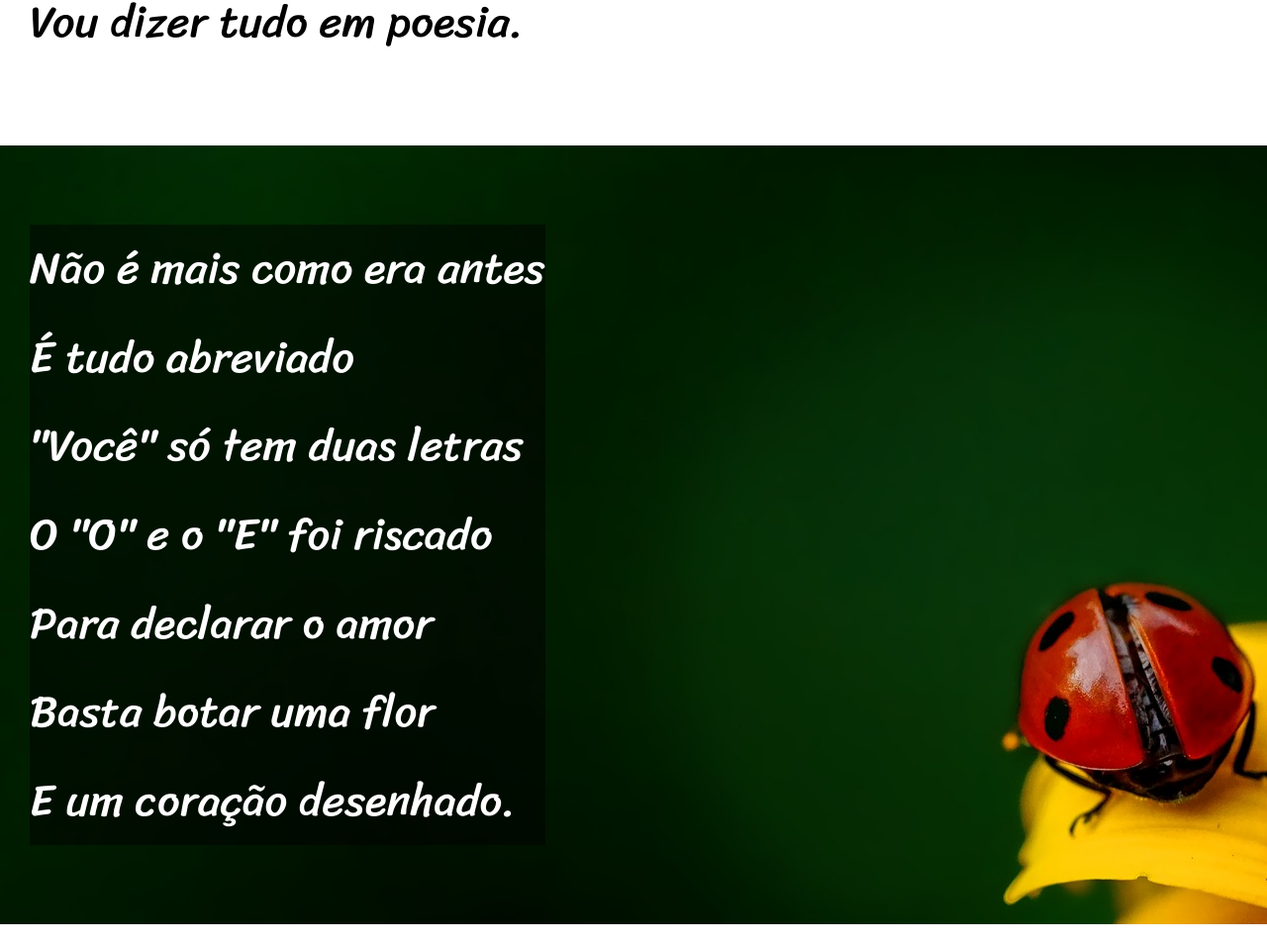
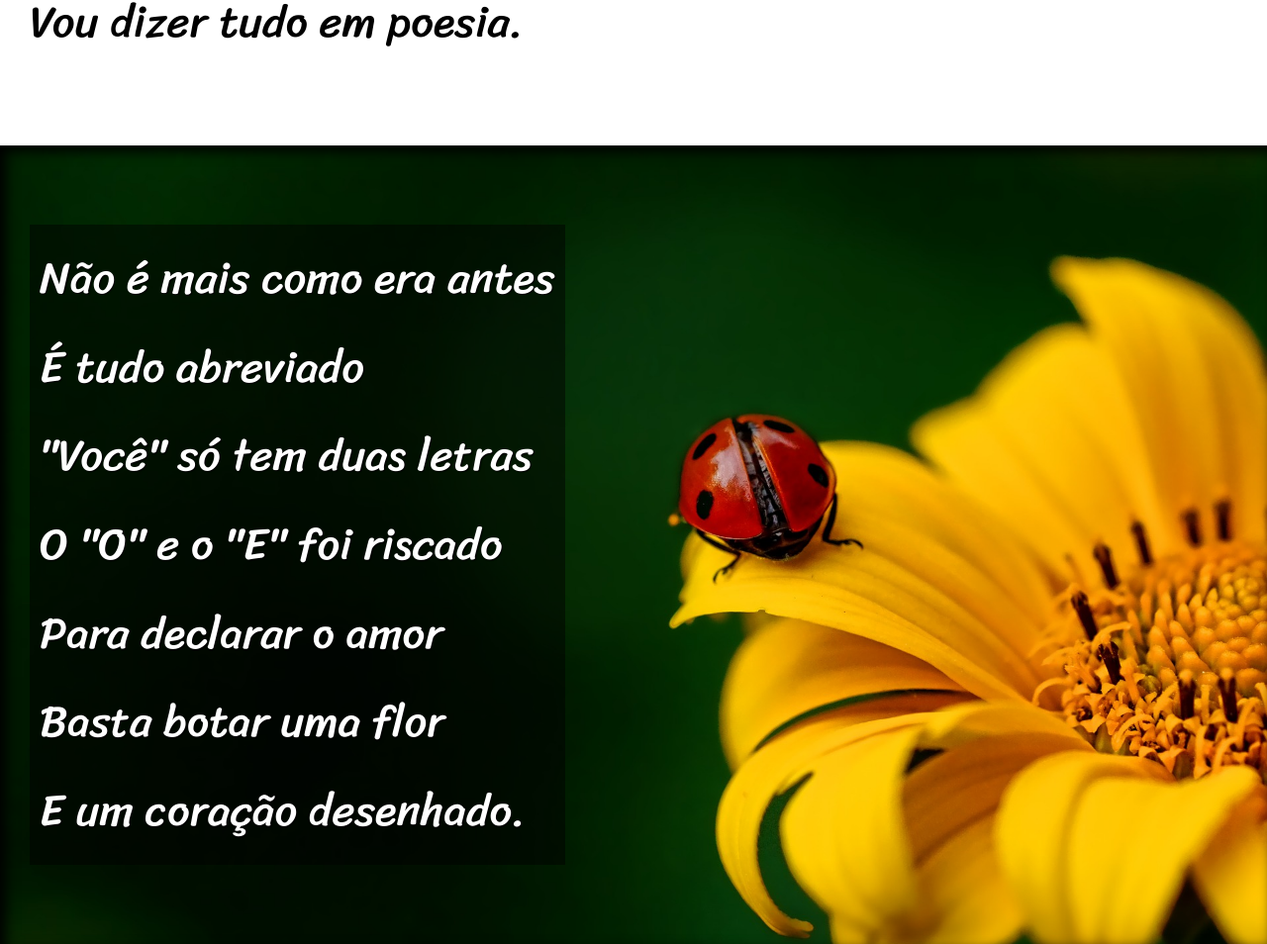
Before and after one commit to hnardy/exercicios_html_css_CursoEmVideo, a plain HTML site: page modulo03/ex023/index.html in a window 1280 px wide. Shown: the part 898-1852 px from the top of the page at 99% size. Drawn offline with Linux system fonts and the light colour scheme.

Commit message:
projeto finalizado

```diff
--- a/modulo03/ex023/index.html
+++ b/modulo03/ex023/index.html
@@ -92,6 +92,8 @@
                     O mundo ficou cativo <br>
                     Da tecnologia do agora. <br>
                 </p>
+            </section>
+            <section>
                 <p>
                     Felizmente, pra orar <br>
                     Não precisa de internet <br>
@@ -101,14 +103,14 @@
                     Seus lábios são aparelhos <br>
                     Deixe que Deus interprete. <br>
                 </p>
-           </section>
+            </section>
         </article>
     </main>
 
 
 
     <footer>
-        <p>site criado por henrique nardy para o desafio do curso em video</p>
+        <p>site criado por Henrique Nardy para o desafio do curso em video</p>
     </footer>
 </body>
 </html>
--- a/modulo03/ex023/style.css
+++ b/modulo03/ex023/style.css
@@ -71,19 +71,32 @@ section.normal{
 }
 section.imagem{
     background-color: rgba(33, 36, 36, 0.788);
-    color:white
+    color:white;
+    box-shadow: inset 6px 6px 13px 0px black;
+    background-size: cover;
+    background-attachment: fixed;
+
+
 }
 
 section.imagem > p{
     background-color: rgba(0, 0, 0, 0.486);
     display:inline-block;
+    text-shadow: 1px 1px 1px black;
+    padding: 10px;
+
+
 }
 
 section#joaninha{
     background-image: url(imagens/background001.jpg);
+    background-position: center center;
+
 }
 section#livro{
     background-image: url(imagens/background002.jpg);
+    background-position: right center;
+
 }
 
 footer{
```
